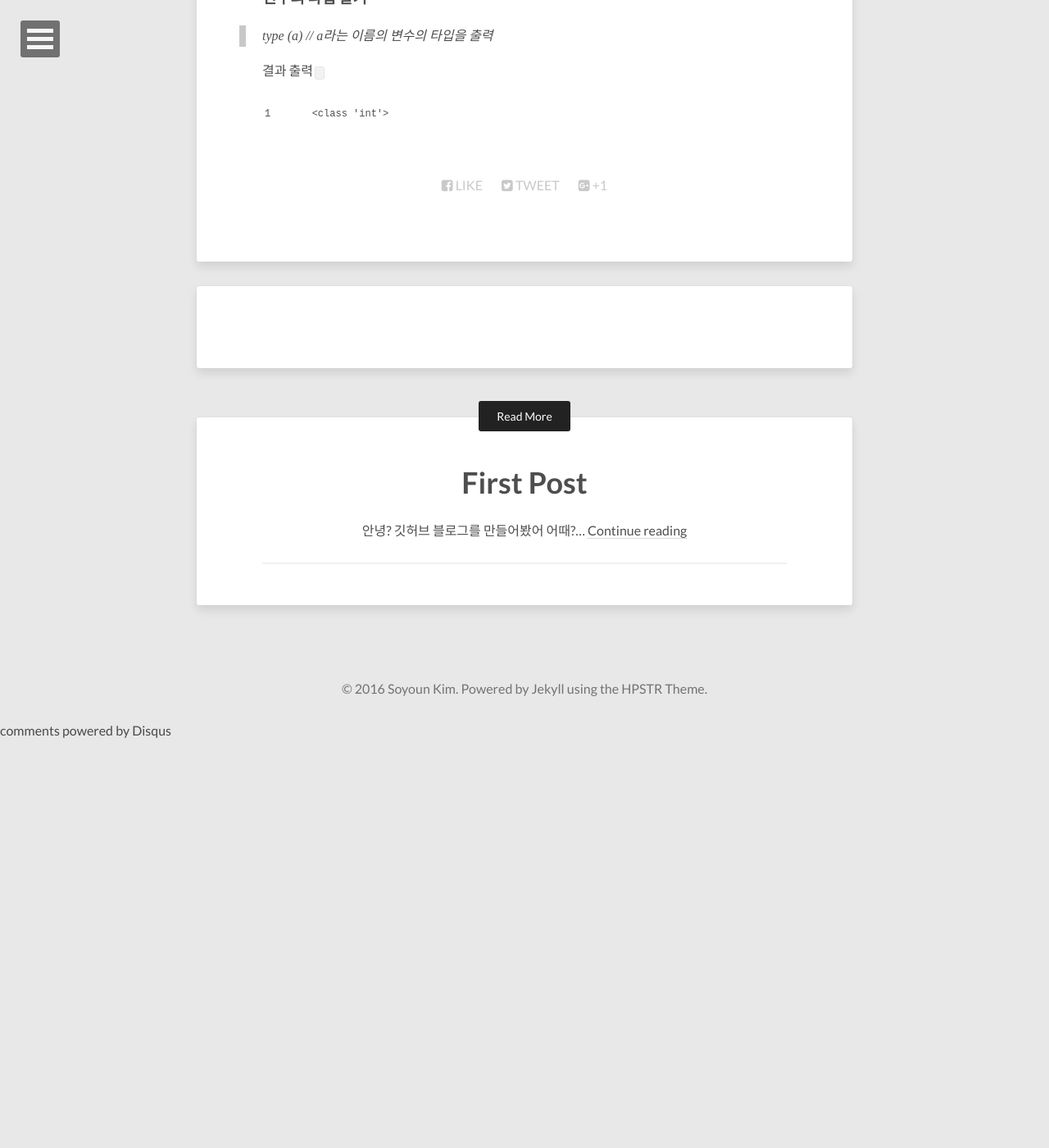
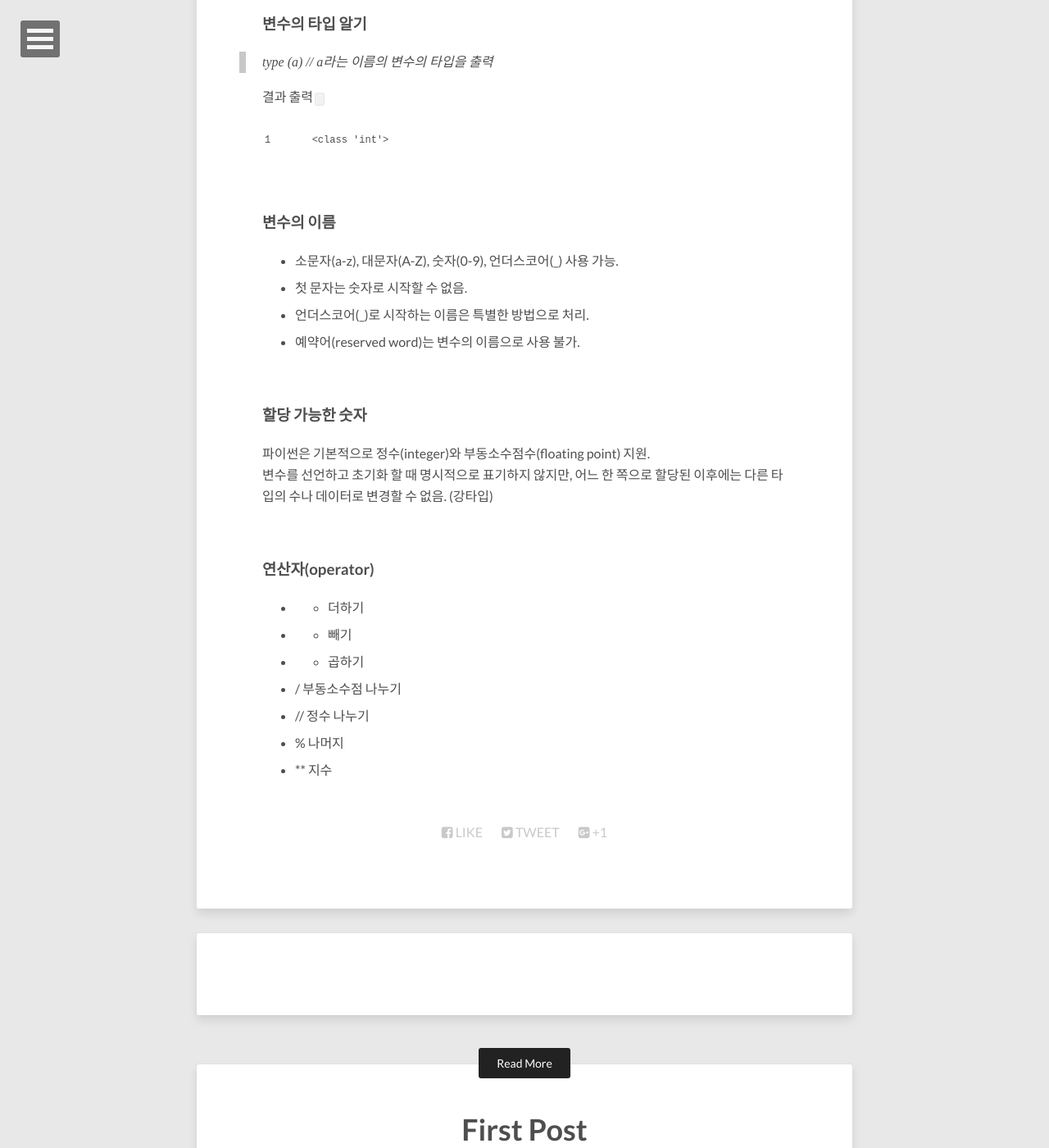
Before and after one commit to makeajourney/makeajourney.github.io, a Jekyll site: the page built from _posts/2016-01-30-python-data.md, in a window 1280 px wide and 1400 px high, scrolled down 1190 px. Shown: the whole window at 82% size. Built offline with Jekyll 4.4.1, drawn with Linux system fonts in a browser that asks for light colours; nearby versions of some CDN libraries; comment, search, counter and statistics services are not loaded; before the commit the page ends 2090 px from its top, so only the background shows below that.

Commit message:
no message

```diff
--- a/_posts/2016-01-30-python-data.md
+++ b/_posts/2016-01-30-python-data.md
@@ -30,11 +30,13 @@ categories : python
 1. literal
 
 > a = 7	// a라는 이름의 변수에 정수 값 7을 할당
+
 이 때 a는 변수의 이름이다. 왼쪽에 값을 할당할 변수의 이름을 쓰고, 오른쪽에 할당할 값을 쓴다.
 
 1. variable
 
 > b = a	// b라는 이름의 변수에 a의 값인 7을 할당
+
 오른쪽에 변수의 이름을 씀으로써 해당 변수의 할당 값을 왼쪽 변수에 할당한다.
 a의 값이 b로 복사된다고 생각하면 이해가 더 편리하다.
 
@@ -46,3 +48,28 @@ a의 값이 b로 복사된다고 생각하면 이해가 더 편리하다.
 
 결과 출력
 `<class 'int'>`
+
+<br>
+
+### 변수의 이름
+* 소문자(a-z), 대문자(A-Z), 숫자(0-9), 언더스코어(_) 사용 가능.
+* 첫 문자는 숫자로 시작할 수 없음.
+* 언더스코어(_)로 시작하는 이름은 특별한 방법으로 처리.
+* 예약어(reserved word)는 변수의 이름으로 사용 불가.
+
+<br>
+
+### 할당 가능한 숫자
+파이썬은 기본적으로 정수(integer)와 부동소수점수(floating point) 지원.
+변수를 선언하고 초기화 할 때 명시적으로 표기하지 않지만, 어느 한 쪽으로 할당된 이후에는 다른 타입의 수나 데이터로 변경할 수 없음. (강타입)
+
+<br>
+
+### 연산자(operator)
+* + 더하기
+* - 빼기
+* * 곱하기
+* / 부동소수점 나누기
+* // 정수 나누기
+* % 나머지
+* ** 지수
```
